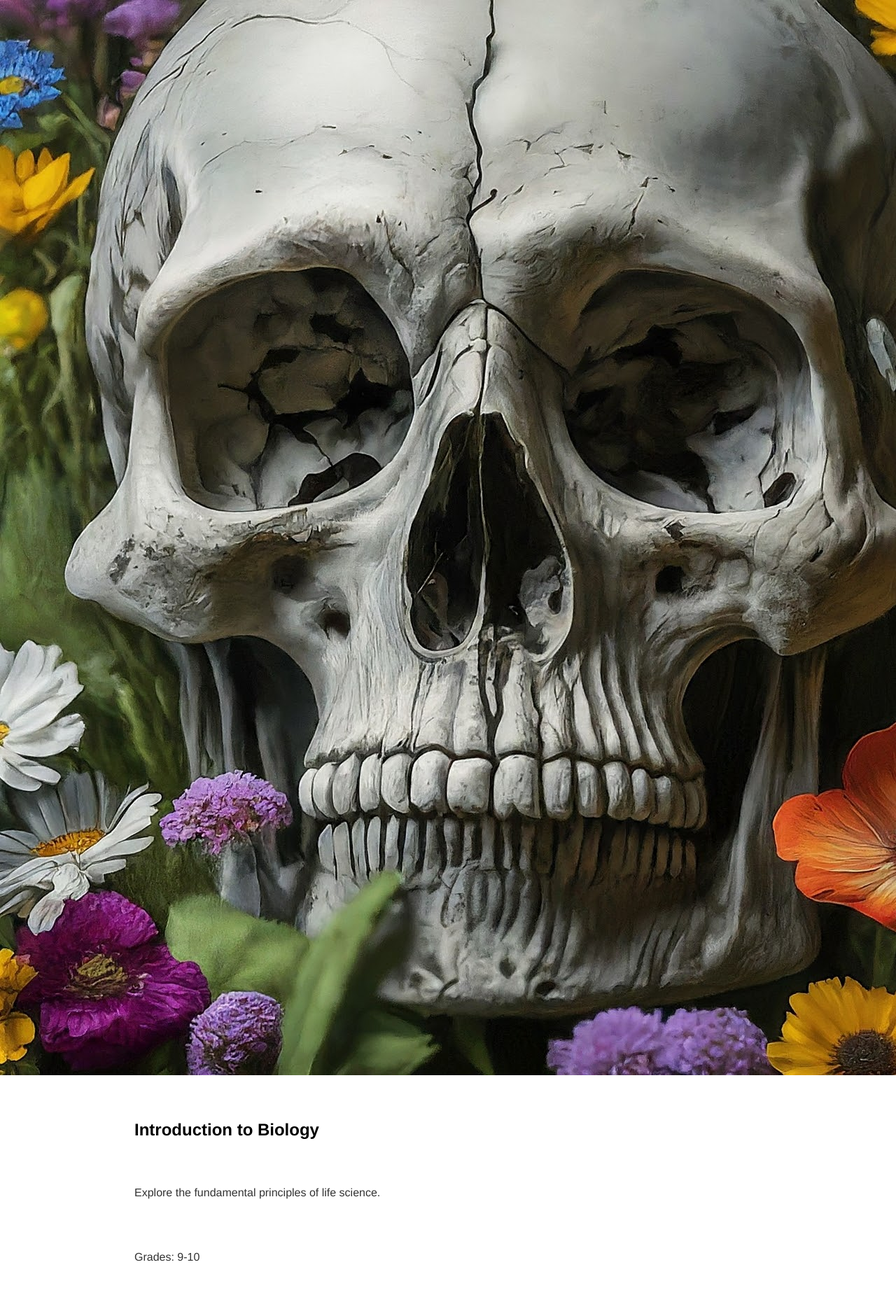
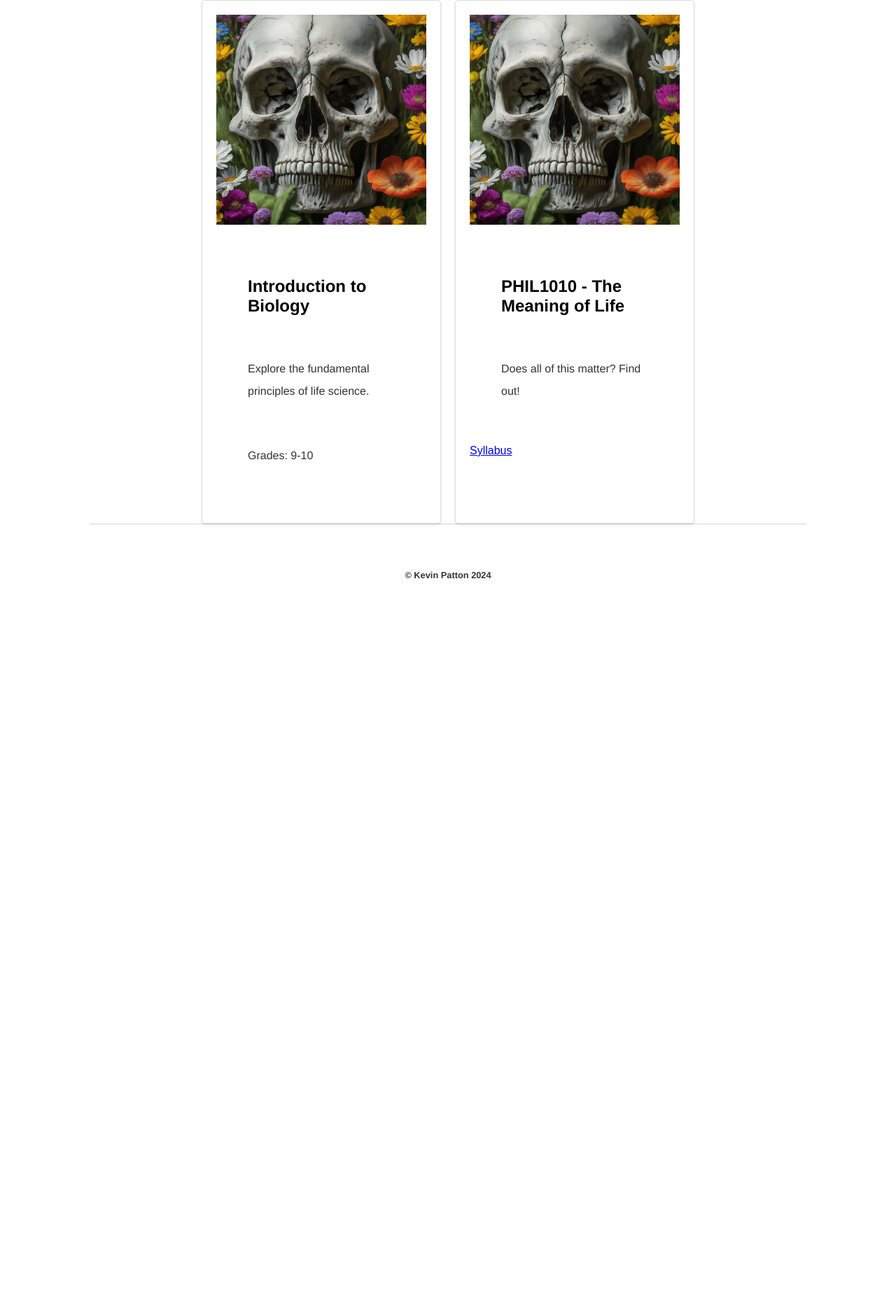
Before and after one commit to kevinjpatton/kevinjpatton.github.io, a Jekyll site: the page built from test.html, in a window 1280 px wide. Shown: the part 348-2218 px from the top of the page at 70% size. Built offline with Jekyll 4.4.1, drawn with Linux system fonts in a browser that asks for light colours; Markdown is read by kramdown in place of the engine named in the settings; after the commit the page ends 1243 px from its top, so only the background shows below that.

Commit message:
Update test.css

```diff
--- a/css/test.css
+++ b/css/test.css
@@ -180,3 +180,25 @@
 p span[onclick]:hover {
   text-decoration: underline; /* or other hover styles */
 }
+
+.container {
+  display: flex;
+  flex-wrap: wrap; /* Allow cards to wrap onto multiple lines */
+  justify-content: center; /* Center the cards horizontally */
+  gap: 20px; /* Add space between cards */
+}
+
+.card {
+  background-color: #fff;
+  border: 1px solid #ddd;
+  border-radius: 5px;
+  padding: 20px;
+  box-shadow: 0 2px 4px rgba(0, 0, 0, 0.1);
+  width: 300px; /* Adjust the width as needed */
+}
+
+.card img {
+  max-width: 100%; /* Ensure images don't overflow the card */
+  height: auto;
+  margin-bottom: 10px;
+}
```
